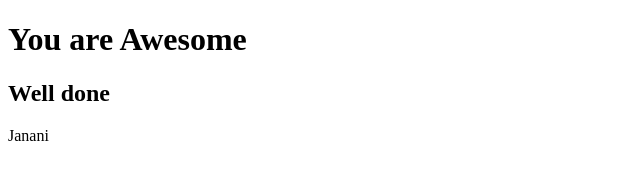
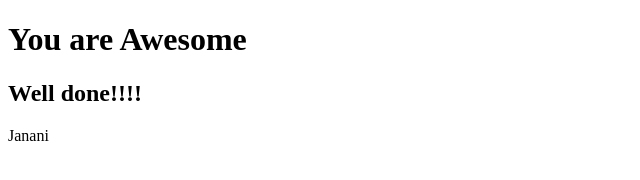
Before and after one commit to Janani-S009/nodejs, a website: page index.html in a window 1280 px wide. Shown: the full height of the page, 0-640 px from the left. Drawn offline with Linux system fonts and the light colour scheme.

Commit message:
Update index.html

```diff
--- a/index.html
+++ b/index.html
@@ -2,7 +2,7 @@
 <html>
 	<body>
 		<h1>You are Awesome</h1>
-		<h2>Well done</h2>
+		<h2>Well done!!!!</h2>
 		<p>Janani</p>
 	</body>
 </html>
```
